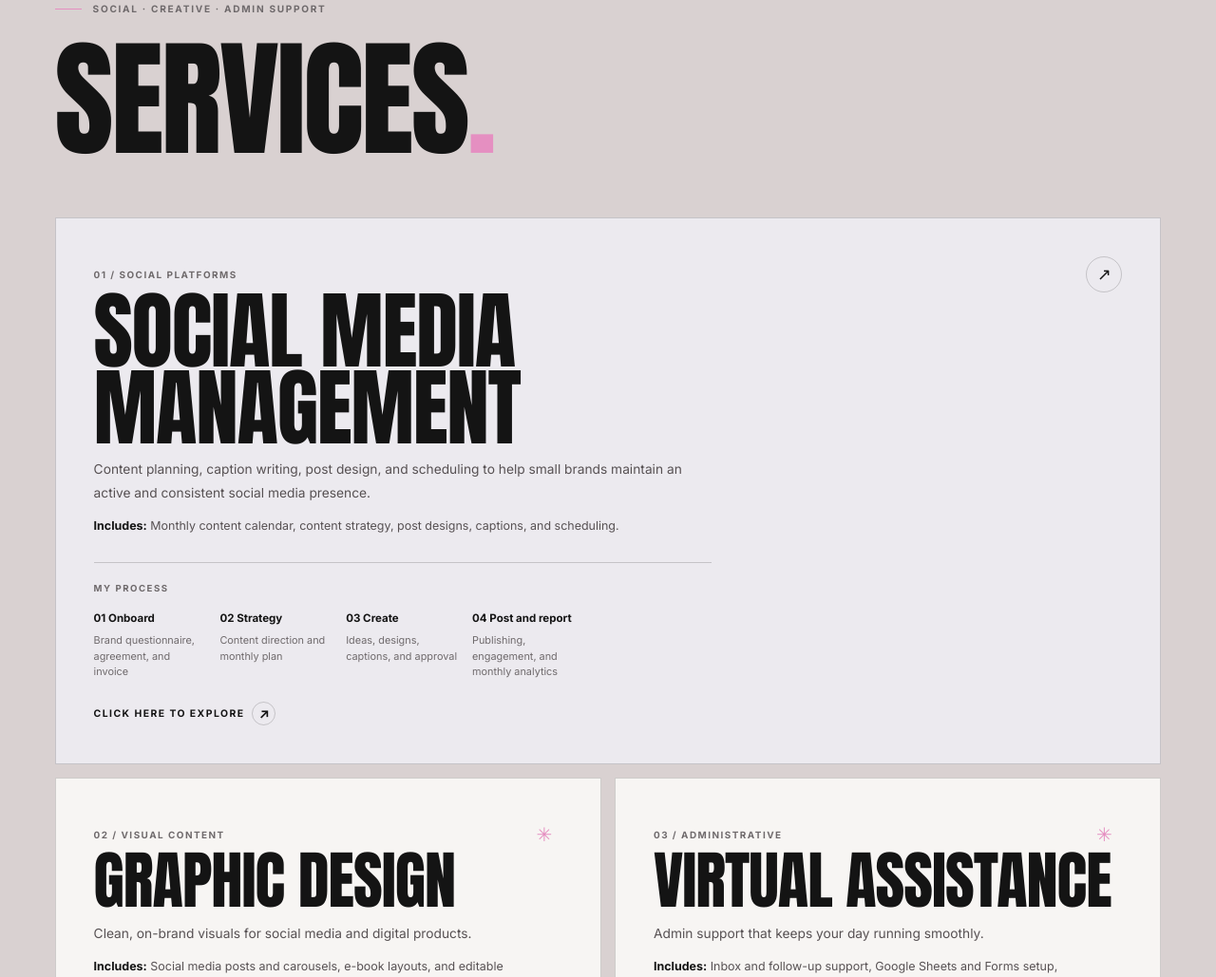
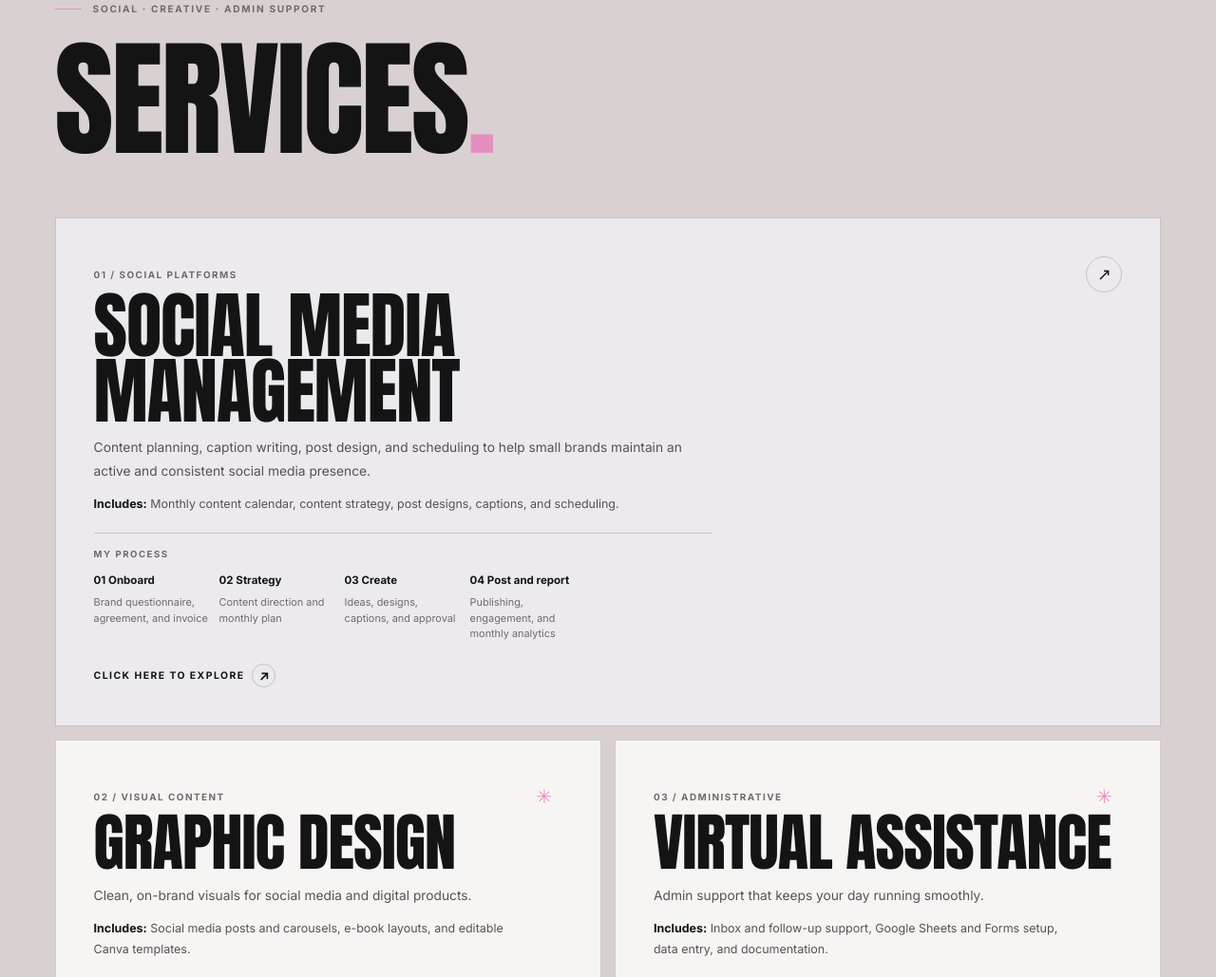
Before and after one commit to bvyui-sys/beverlynportfolio, a plain HTML site: page index.html in a window 1280 px wide. Shown: the part 7590-8619 px from the top of the page at 95% size. Drawn offline with Linux system fonts and the light colour scheme.

Commit message:
Reduce SMM service card height and spacing

```diff
--- a/index.html
+++ b/index.html
@@ -604,7 +604,7 @@
       transition: background .2s ease, border-color .2s ease, transform .2s ease;
     }
     .service-card--social {
-      min-height: 300px;
+      min-height: 260px;
       grid-column: 1 / -1;
       background: var(--panel);
     }
@@ -649,7 +649,7 @@
       letter-spacing: -.015em;
       text-transform: uppercase;
     }
-    .service-card--social h3 { font-size: clamp(3.3rem, 7vw, 7rem); }
+    .service-card--social h3 { font-size: clamp(3rem, 6vw, 6rem); }
     .service-card p {
       max-width: 450px;
       margin: 0;
@@ -660,9 +660,9 @@
     .service-card--social p { max-width: 760px; }
     .service-card .service-includes { margin-top: 12px; font-size: .78rem; }
     .service-card .service-includes strong { color: var(--text); }
-    .service-process { margin-top: 28px; padding-top: 19px; border-top: 1px solid var(--line); }
-    .service-process-label { display: block; margin-bottom: 14px; color: var(--muted); font-size: .6rem; font-weight: 800; letter-spacing: .16em; }
-    .service-process ol { display: grid; grid-template-columns: repeat(5, minmax(0, 1fr)); gap: 14px; margin: 0; padding: 0; list-style: none; }
+    .service-process { margin-top: 20px; padding-top: 14px; border-top: 1px solid var(--line); }
+    .service-process-label { display: block; margin-bottom: 10px; color: var(--muted); font-size: .6rem; font-weight: 800; letter-spacing: .16em; }
+    .service-process ol { display: grid; grid-template-columns: repeat(5, minmax(0, 1fr)); gap: 10px; margin: 0; padding: 0; list-style: none; }
     .service-process li { display: grid; gap: 5px; align-content: start; }
     .service-process li strong { font-size: .72rem; font-weight: 800; }
     .service-process li span { color: var(--muted); font-size: .68rem; line-height: 1.5; }
```
